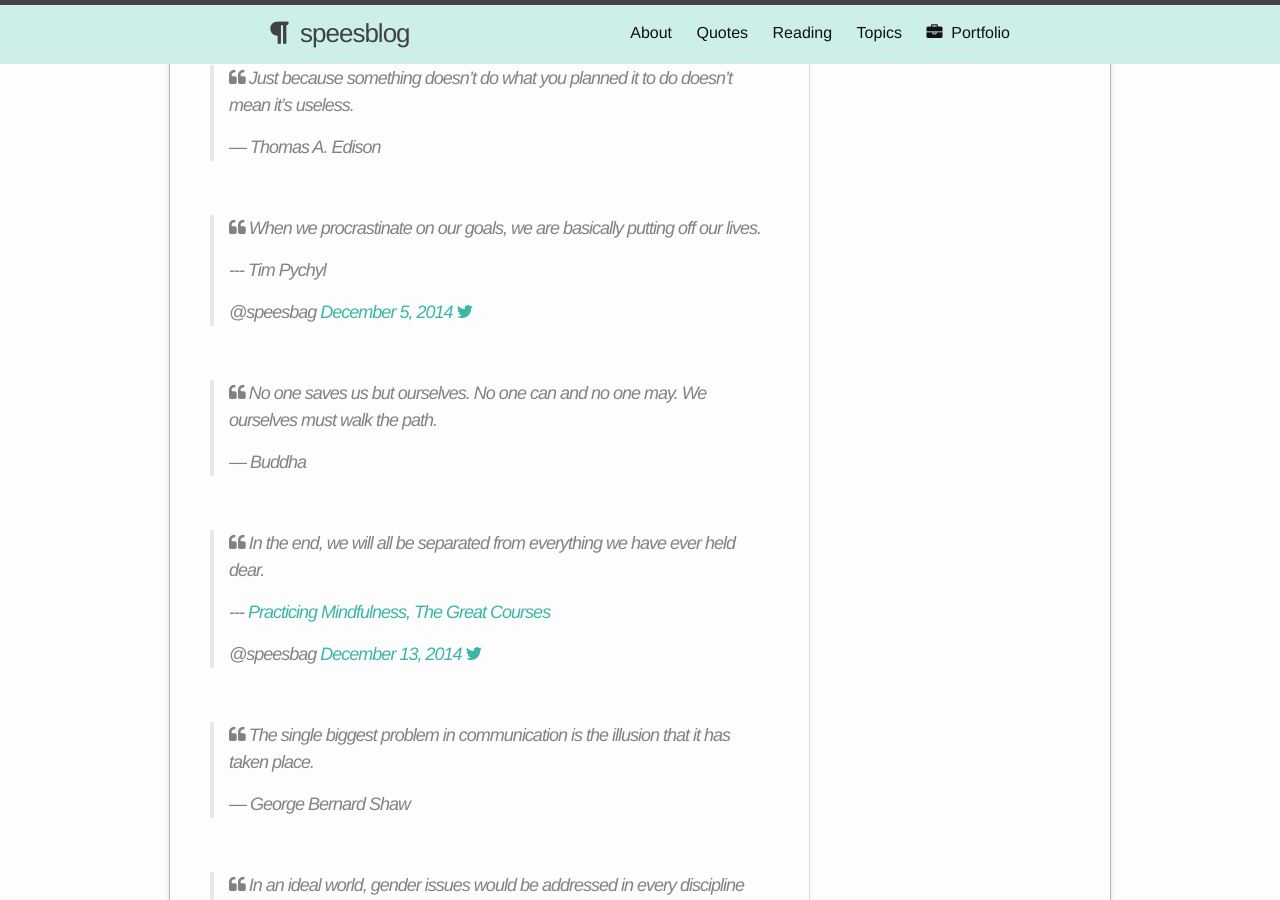
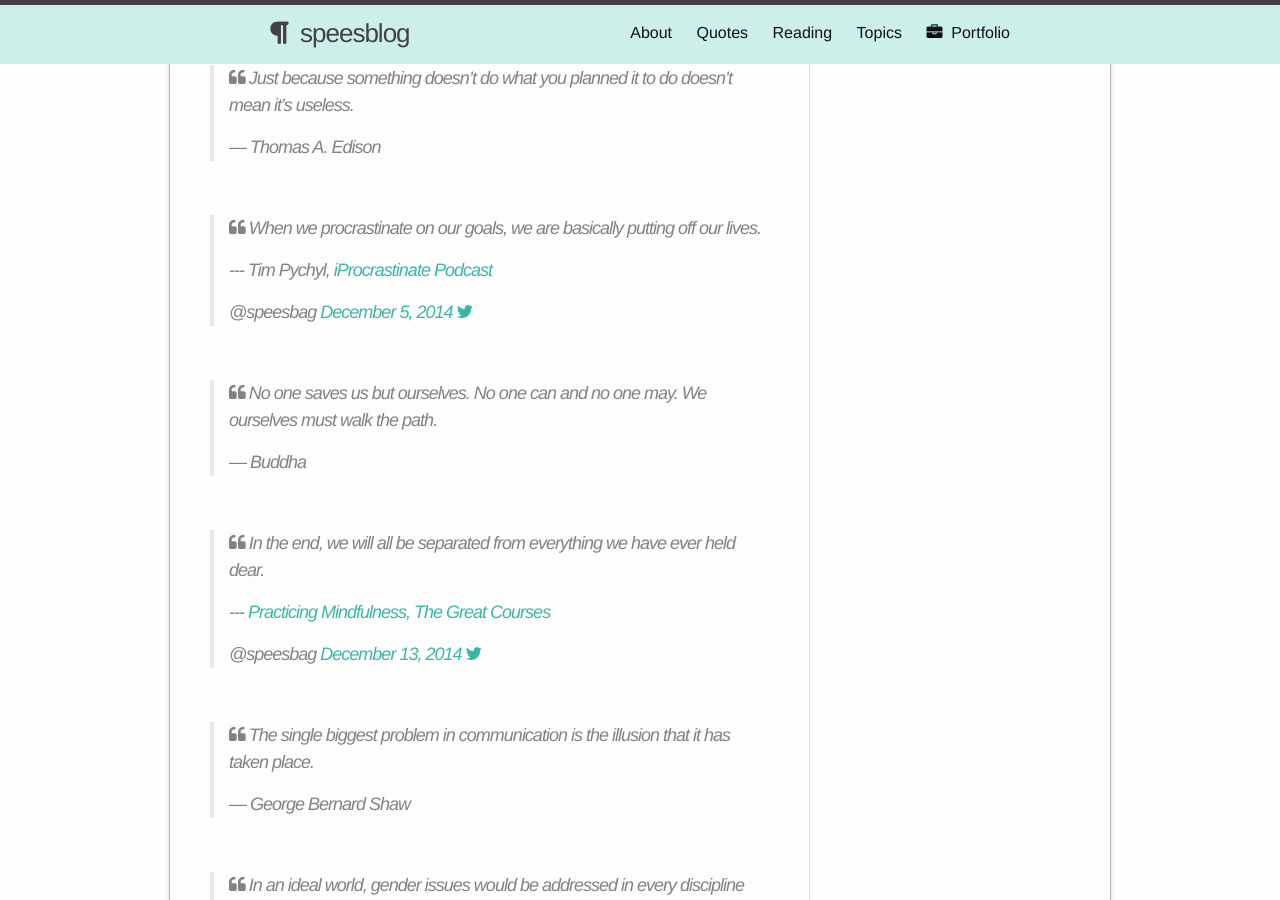
Before and after one commit to shelbyspees/speesblog, a Jekyll site: the page built from quotes.md, in a window 1280 px wide and 900 px high, scrolled down 453 px. Built offline with Jekyll 4.4.1, drawn with Linux system fonts in a browser that asks for light colours; nearby versions of some CDN libraries.

Commit message:
Tiny changes

```diff
--- a/_data/psych.yml
+++ b/_data/psych.yml
@@ -49,7 +49,7 @@
   link: "http://www.amazon.com/Working-Emotional-Intelligence-Daniel-Goleman-ebook/dp/B000JMKTN2/ref=tmm_kin_swatch_0?_encoding=UTF8&sr=8-1&qid=1426226654"
   image: /assets/emotional-intelligence.jpg
   description: >
-    I won this book in a raffle. It's right up my alley. Book review coming soon.
+    I won this book in a raffle and proceeded to highlight the crap out of it. Book review coming soon.
   status: <i class="fa fa-check-square-o"></i> <b>Completed</b>
 
 - title: "Lean In: Women, Work, and the Will to Lead"
--- a/quotes.md
+++ b/quotes.md
@@ -28,7 +28,7 @@ permalink: /quotes/
 
 <blockquote class="twitter-tweet" lang="en">
 	<p><i class="fa fa-quote-left"></i> When we procrastinate on our goals, we are basically putting off our lives.</p>
-	<p>--- <cite>Tim Pychyl</cite></p>
+	<p>--- <cite>Tim Pychyl, <a href="http://iprocrastinate.libsyn.com/">iProcrastinate Podcast</a></cite></p>
 	@speesbag <a href="https://twitter.com/speesbag/status/540690121356349440">December 5, 2014 <i class="fa fa-twitter"></i>
 </a>
 </blockquote>
```
